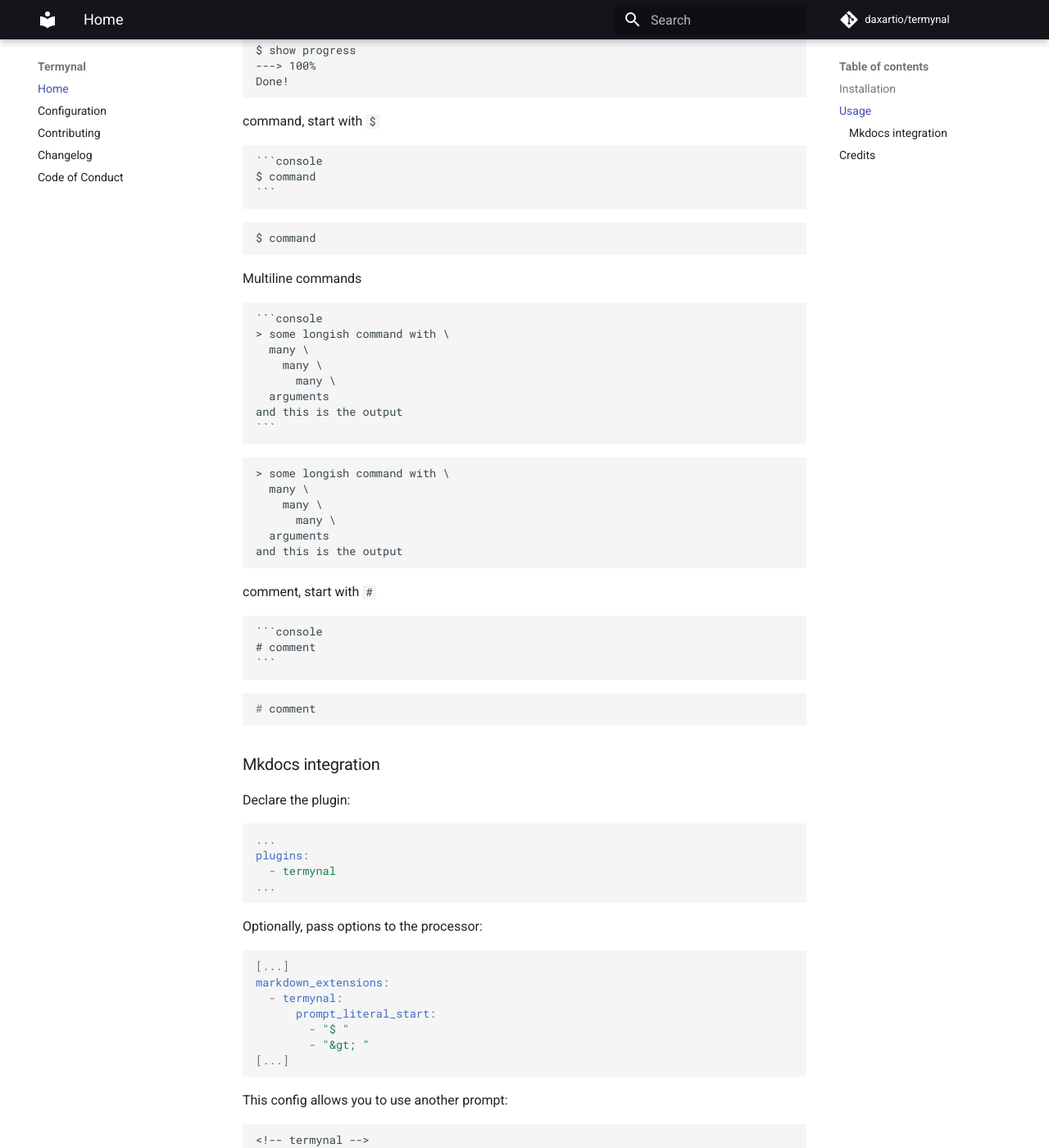
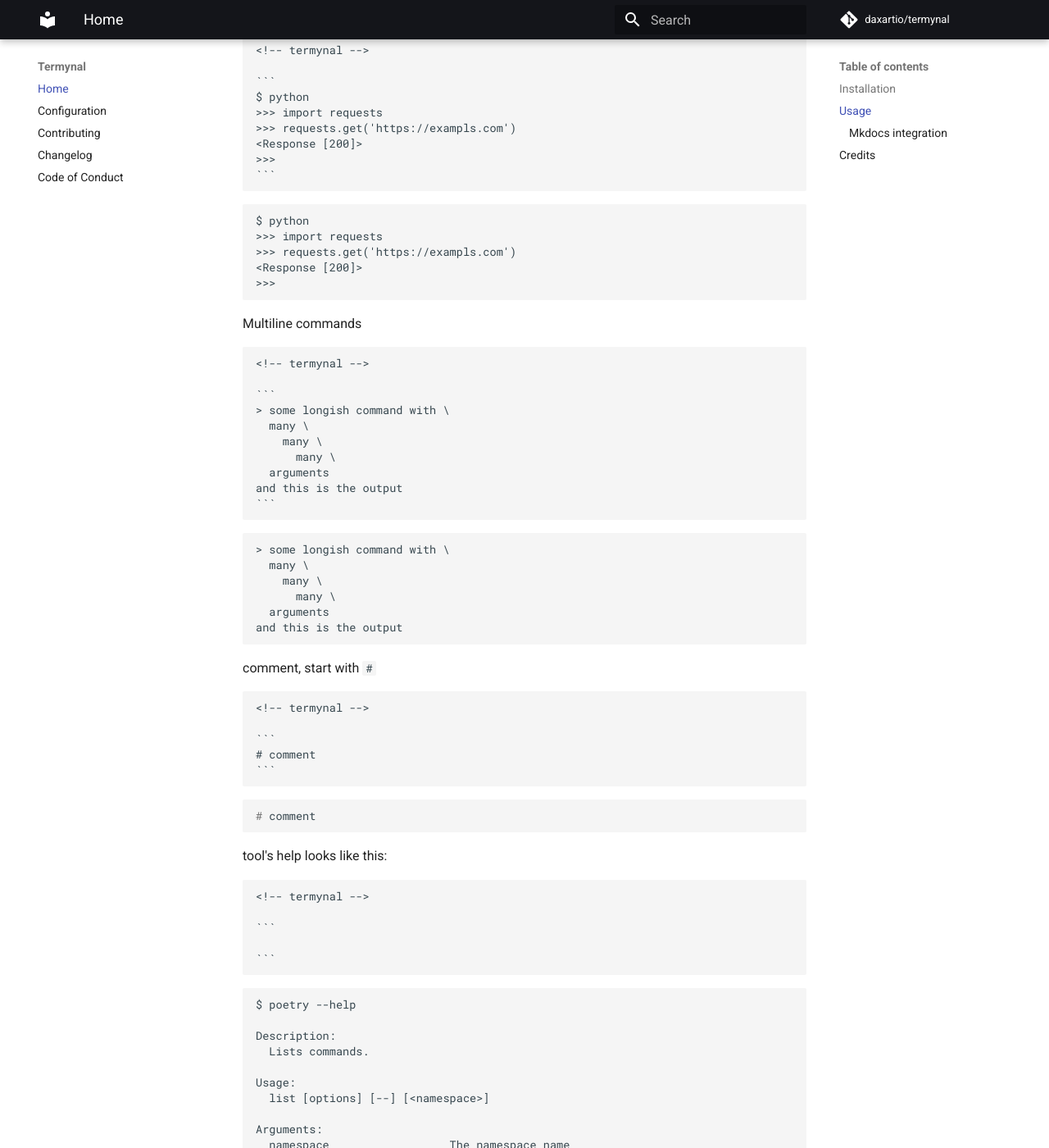
Before and after one commit to termynal/termynal.py, an MkDocs documentation site: the page built from docs/README.md, in a window 1280 px wide and 1400 px high, scrolled down 1005 px. Shown: the whole window at 82% size. Built offline with MkDocs 1.6.1 and Material for MkDocs 9.7.7, drawn with Linux system fonts in a browser that asks for light colours; comment, search, counter and statistics services are not loaded; some of the changed text lies outside the part shown.

Commit message:
feat: set white-space to pre for span line

`````diff
--- a/docs/README.md
+++ b/docs/README.md
@@ -23,14 +23,6 @@
 <!-- termynal -->
 
 ```
-// code
-```
-````
-
-or `console` in code block
-
-````
-```console
 // code
 ```
 ````
@@ -62,21 +54,33 @@
 command, start with `$`
 
 ````
-```console
-$ command
+<!-- termynal -->
+
+```
+$ python
+>>> import requests
+>>> requests.get('https://exampls.com')
+<Response [200]>
+>>>
 ```
 ````
 
 <!-- termynal -->
 
 ```
-$ command
+$ python
+>>> import requests
+>>> requests.get('https://exampls.com')
+<Response [200]>
+>>>
 ```
 
 Multiline commands
 
 ````
-```console
+<!-- termynal -->
+
+```
 > some longish command with \
   many \
     many \
@@ -100,7 +104,9 @@
 comment, start with `#`
 
 ````
-```console
+<!-- termynal -->
+
+```
 # comment
 ```
 ````
@@ -109,6 +115,60 @@
 
 ```console
 # comment
+```
+
+tool's help looks like this:
+
+````
+<!-- termynal -->
+
+```
+
+```
+````
+
+<!-- termynal -->
+
+```
+$ poetry --help
+
+Description:
+  Lists commands.
+
+Usage:
+  list [options] [--] [<namespace>]
+
+Arguments:
+  namespace                  The namespace name
+
+Options:
+  -h, --help                 Display help for the given command.
+                             When no command is given display help
+                             for the list command.
+  -q, --quiet                Do not output any message.
+  -V, --version              Display this application version.
+      --ansi                 Force ANSI output.
+      --no-ansi              Disable ANSI output.
+  -n, --no-interaction       Do not ask any interactive question.
+      --no-plugins           Disables plugins.
+      --no-cache             Disables Poetry source caches.
+  -C, --directory=DIRECTORY  The working directory for the Poetry
+                             command (defaults to the current
+                             working directory).
+  -v|vv|vvv, --verbose       Increase the verbosity of messages:
+                             1 for normal output,
+                             2 for more verbose output and
+                             3 for debug.
+
+Help:
+  The list command lists all commands:
+
+    poetry list
+
+  You can also display the commands for a specific namespace:
+
+    poetry list test
+
 ```
 
 ### Mkdocs integration
--- a/termynal/assets/termynal.css
+++ b/termynal/assets/termynal.css
@@ -62,6 +62,7 @@
 [data-ty] {
     display: block;
     line-height: 2;
+    white-space: pre;
 }
 
 [data-ty]:before {
`````
Also changed, not shown: other parts of docs/README.md (+4 -6 lines), 2 other files.
